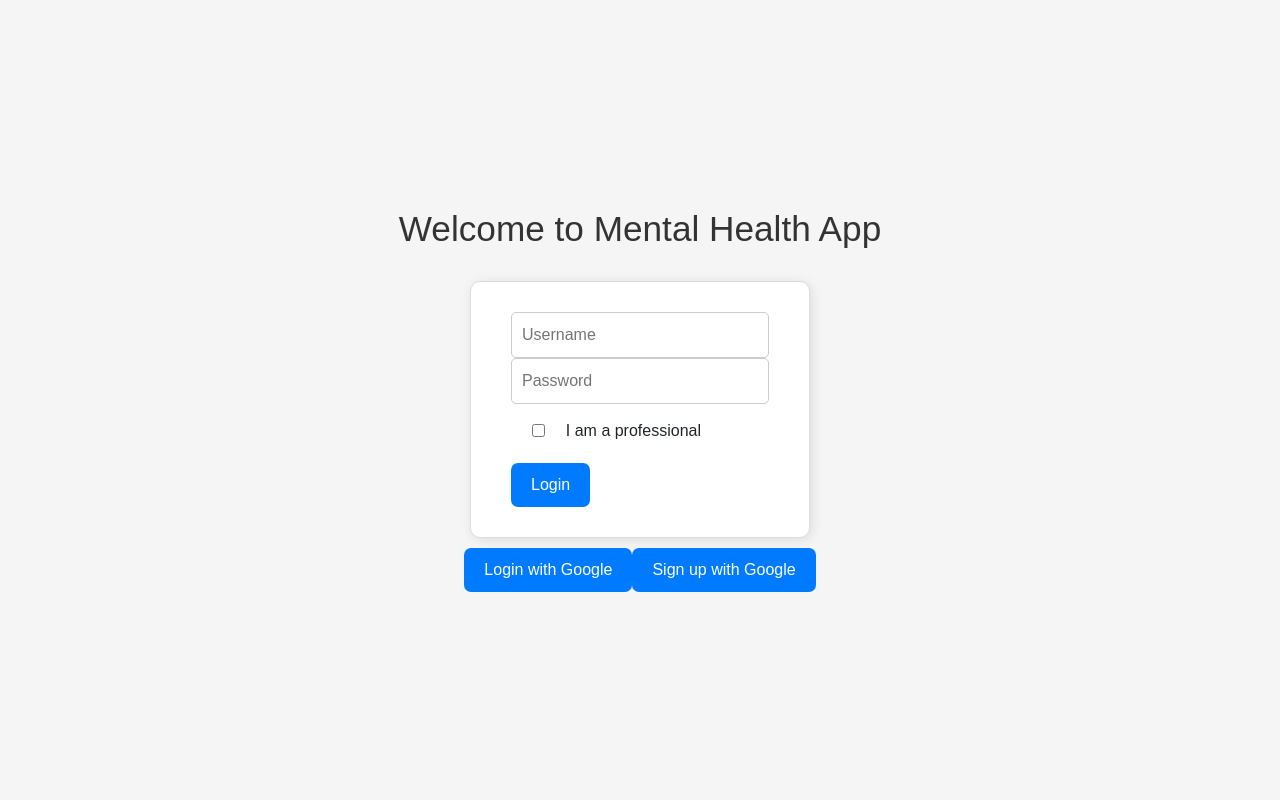
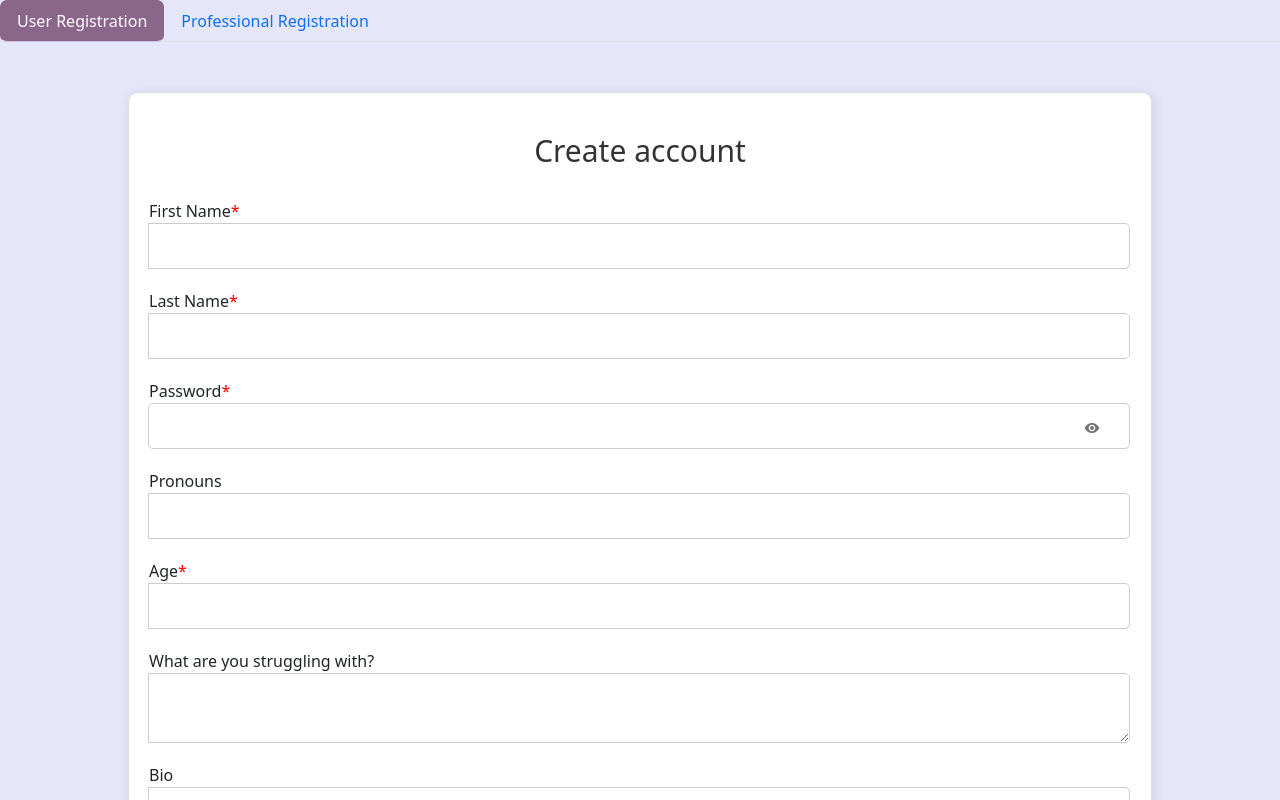
Before and after one commit to nickyim/HackRUfa23, a React (Create React App) app in the folder mentalhealth/: page /register in a window 1280 px wide. Before the commit this address led to /. Shown: the top 800 px of the page. Built offline with nearby package versions, Linux system fonts and the light colour scheme; no server answers.

Commit message:
pending approval

```diff
--- a/mentalhealth/package.json
+++ b/mentalhealth/package.json
@@ -4,6 +4,7 @@
     "@testing-library/react": "^13.4.0",
     "@testing-library/user-event": "^13.5.0",
     "bootstrap": "^5.3.2",
+    "bootstrap-icons": "^1.11.1",
     "firebase": "^10.4.0",
     "font-awesome": "^4.7.0",
     "react": "^18.2.0",
--- a/mentalhealth/src/App.js
+++ b/mentalhealth/src/App.js
@@ -7,7 +7,9 @@ import { auth } from './firebase-config';
 import ProfHome from './pages/ProfHome';
 import RegistrationPage from './pages/RegistrationPage';
 import Profile from './pages/Profile';
+import PendingApproval from './pages/PendingApproval';
 import 'bootstrap/dist/css/bootstrap.min.css';
+import 'bootstrap-icons/font/bootstrap-icons.css';
 
 function App() {
   const [loggedIn, setLoggedIn] = useState(false);
@@ -34,8 +36,9 @@ function App() {
         <Route path="/" element={<Login onLogin={handleLogin} />} />
         <Route path="/userhome" element={loggedIn ? <UserHome /> : <Navigate to="/" />} />
         <Route path="/profhome" element={loggedIn ? <ProfHome /> : <Navigate to="/" />} />
-        <Route path="/register" element={loggedIn ? <RegistrationPage /> : <Navigate to="/" />} />
+        <Route path="/register" element={<RegistrationPage />} />
         <Route path="/profile" element={loggedIn ? <Profile /> : <Navigate to="/" />} />
+        <Route path="/pending-approval" element={<PendingApproval />} />
         <Route path="*" element={<Navigate to="/" />} />
       </Routes>
     </Router>
--- /dev/null
+++ b/mentalhealth/src/pages/PendingApproval.css
@@ -0,0 +1,30 @@
+.pending-approval-container {
+    max-width: 600px;
+    margin: 50px auto;
+    padding: 30px;
+    border: 1px solid #e0e0e0;
+    border-radius: 15px;
+    background-color: #f9f9f9; /* Soft background color */
+    box-shadow: 2px 2px 12px rgba(0, 0, 0, 0.1);
+}
+
+.icon-container {
+    font-size: 50px; /* Size of the icon */
+    color: #8B668B; /* Color taken from your previous CSS theme */
+    margin-bottom: 20px;
+}
+
+h1 {
+    margin-top: 20px;
+    color: #333;
+}
+
+p {
+    color: #555; /* Slightly subdued text for the secondary message */
+    font-size: 1.1em; /* Slightly bigger font for emphasis */
+}
+
+strong {
+    font-weight: bold; /* Making it bold */
+    color: #8B668B; /* Using the purple theme color for more emphasis */
+}
--- /dev/null
+++ b/mentalhealth/src/pages/PendingApproval.jsx
@@ -0,0 +1,16 @@
+import React from 'react';
+import './PendingApproval.css';
+
+function PendingApproval() {
+    return (
+        <div className="pending-approval-container text-center">
+            <div className="icon-container">
+                <i className="bi bi-hourglass-split"></i>
+            </div>
+            <h1>Thank You for Registering!</h1>
+            <p>Your professional registration is <strong>pending approval</strong>. Once approved, you will be able to log in. Thank you for your patience.</p>
+        </div>
+    );
+}
+
+export default PendingApproval;
--- a/mentalhealth/src/pages/ProfRegistration.jsx
+++ b/mentalhealth/src/pages/ProfRegistration.jsx
@@ -15,7 +15,6 @@ function ProfRegistration({ onRegisterSuccess }) {
   const [bio, setBio] = useState('');
   const [profilePicture, setProfilePicture] = useState(null);
   const [showAlert, setShowAlert] = useState(false);
-
 
   const handleRegisterClick = async () => {
     const uid = auth.currentUser.uid; // Get the current user's UID
@@ -173,7 +172,7 @@ const EyeOffIcon = () => (
       </div>
       {showAlert && (
                 <Alert variant="success" onClose={() => setShowAlert(false)} dismissible>
-                    Registration successful! Redirecting to login...
+                    Registration successful! Please wait while you are being approved...
                 </Alert>
             )}
         <button className="btn btn-primary" onClick={handleRegisterClick}>
--- a/mentalhealth/src/pages/RegistrationPage.css
+++ b/mentalhealth/src/pages/RegistrationPage.css
@@ -16,9 +16,9 @@
 }
 
 .tab {
-  background-color: #f5f5f5; /* light gray background for contrast */
-  color: #333;  /* dark text color for readability on light background */
-  border: 1px solid #ddd; /* a subtle border to define the tab shape */
+  background-color: #f5f5f5;
+  color: #333;
+  border: 1px solid #ddd;
   border-bottom: 2px solid transparent;
   padding: 10px 20px;
   font-size: 16px;
@@ -29,13 +29,13 @@
 }
 
 .tab:hover {
-  border-bottom-color: #888;
-  background-color: #e0e0e0; /* a slightly darker shade on hover for feedback */
+  border-bottom-color: #007BFF; /* Updated color for hover */
+  background-color: #e6f0ff; /* Lighter shade of blue for hover */
 }
 
 .tab.tab-selected {
-  border-bottom-color: #2c7dd4;
-  background-color: #e8f0fe; /* a light blue background for the selected tab */
+  border-bottom-color: #007BFF;
+  background-color: #e6f0ff;
 }
 
 .form-container {
@@ -45,13 +45,13 @@
 }
 
 .nav-tabs .nav-item.show .nav-link, .nav-tabs .nav-link.active {
-  color: #495057;
-  background-color: #fff;
-  border-color: #dee2e6 #dee2e6 #fff;
+  color: #fff; /* White text on active tab */
+  background-color: #8B668B; /* Deeper shade of purple for active tab */
+  border-color: #8B668B #8B668B #D1C2E1;
 }
 
 .nav-tabs .nav-link:hover {
   color: #fff; /* White text on hover */
-  background-color: #87CEEB; /* Sky blue background */
-  border-color: #87CEEB;
+  background-color: #9B78A3; /* Slightly lighter purple on hover */
+  border-color: #9B78A3;
 }
--- a/mentalhealth/src/pages/RegistrationPage.jsx
+++ b/mentalhealth/src/pages/RegistrationPage.jsx
@@ -9,9 +9,8 @@ function RegistrationPage() {
   const [key, setKey] = useState('user'); // Default tab
   const navigate = useNavigate();
 
-  const handleRegistrationSuccess = () => {
-    // This can be expanded to handle any post-registration logic if needed
-    navigate('/', { state: { fromRegistration: true } });
+  const handleRegistrationSuccess = (path = '/') => {
+    navigate(path, { state: { fromRegistration: true } });
   };
 
   return (
@@ -22,10 +21,10 @@ function RegistrationPage() {
         onSelect={(k) => setKey(k)}
       >
         <Tab eventKey="user" title="User Registration">
-          <UserRegistration onRegisterSuccess={handleRegistrationSuccess} />
+          <UserRegistration onRegisterSuccess={() => handleRegistrationSuccess()} />
         </Tab>
         <Tab eventKey="prof" title="Professional Registration">
-          <ProfRegistration onRegisterSuccess={handleRegistrationSuccess} />
+          <ProfRegistration onRegisterSuccess={() => handleRegistrationSuccess('/pending-approval')} />
         </Tab>
       </Tabs>
     </div>
```
Also changed, not shown: 1 other file (tests, documents, lock files or other folders).
